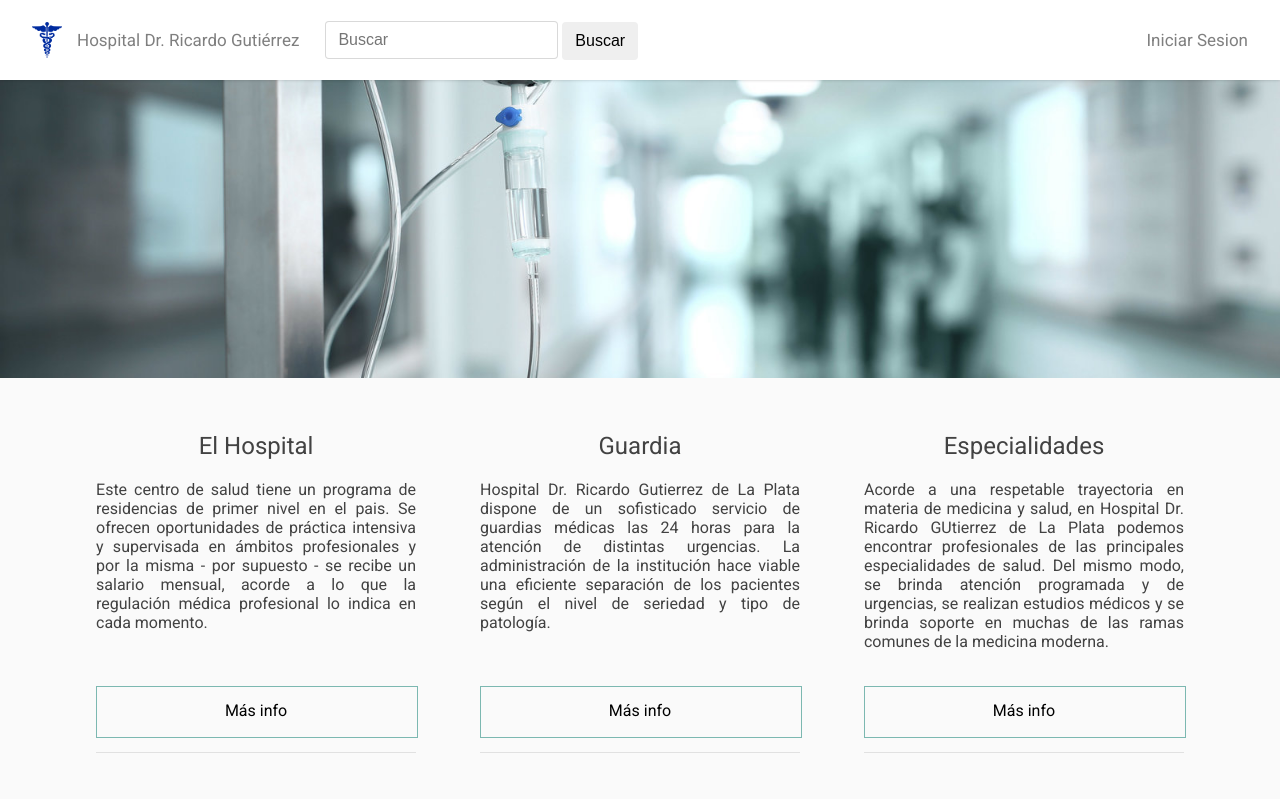
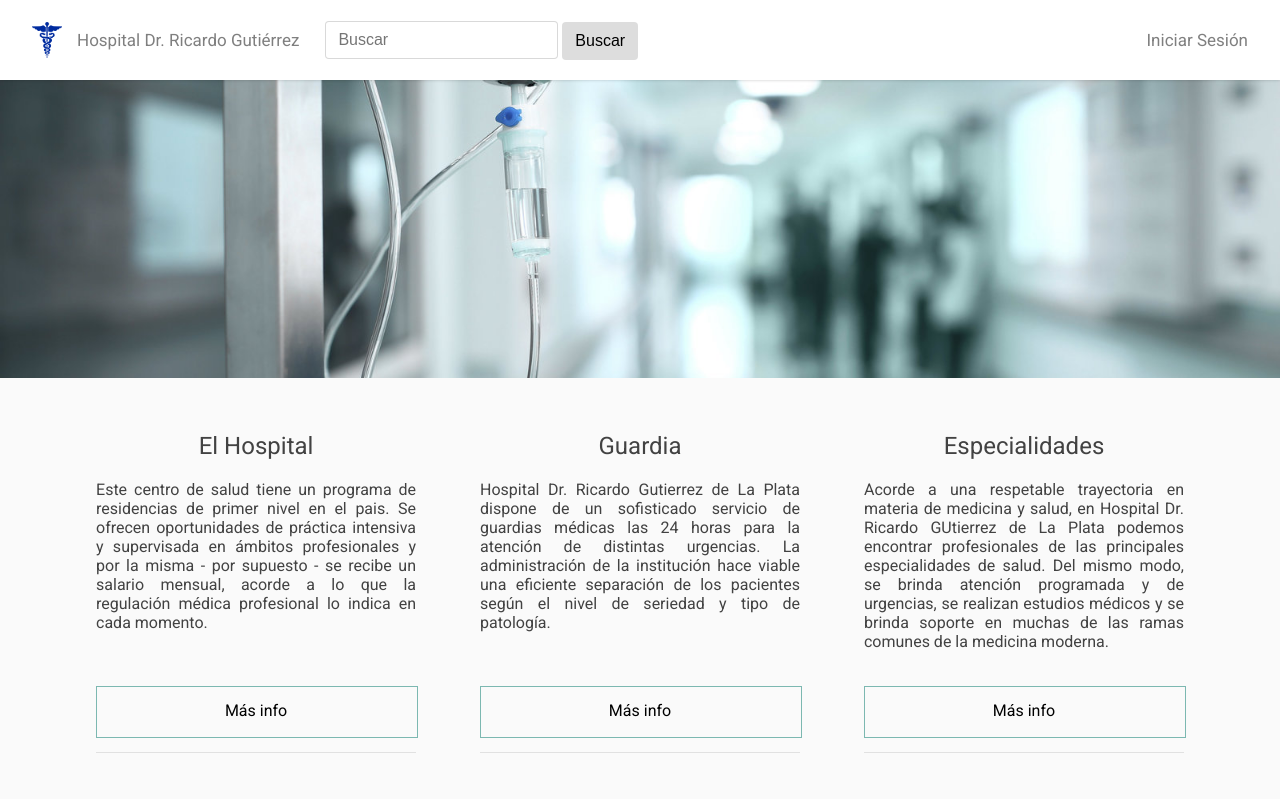
Before and after one commit to francoborrelli/hospitalGutierrez, a PHP site: page / in a window 1280 px wide. Shown: the top 799 px of the page. Run offline with PHP 8.4, Linux system fonts and the light colour scheme.

Commit message:
Fix navbar
cambio en la vista del boton buscar y agrego "cerrar sesion"

```diff
--- a/admin.html
+++ b/admin.html
@@ -32,9 +32,10 @@
                 <a href="#" class="dropdown-item"><span>Permisos</span></a>
                 <hr>
                 <a href="#" class="dropdown-item"><span>Configuración</span></a>
+                <a href="index.html" class="dropdown-item"><span>Cerrar Sesión</span></a>
             </div>
         </div>
-        <a href="javascript:void(0);" class="nav-item icon" onclick="myFunction()">&#9776;</a>
+        <a href="#" class="nav-item icon" onclick="myFunction()">&#9776;</a>
     </nav>
 
     <div class="main-container">
--- a/index.html
+++ b/index.html
@@ -19,7 +19,7 @@
             <input type="text" placeholder="Buscar" title="clave">
             <button class="btn" type="submit">Buscar</button>
         </form>
-        <a href="login.html" class="nav-item signIn">Iniciar Sesion</a>
+        <a href="login.html" class="nav-item signIn">Iniciar Sesión</a>
         <a href="javascript:void(0);" class="nav-item icon" onclick="myFunction()">&#9776;</a>
     </nav>
 
--- a/resources/css/navbar.css
+++ b/resources/css/navbar.css
@@ -60,6 +60,7 @@ nav .search input {
 }
 
 nav .search .btn {
+    background-color: #dddddd;
     padding: 8px 12px;
     display: inline-block;
     font-weight: 400;
```
